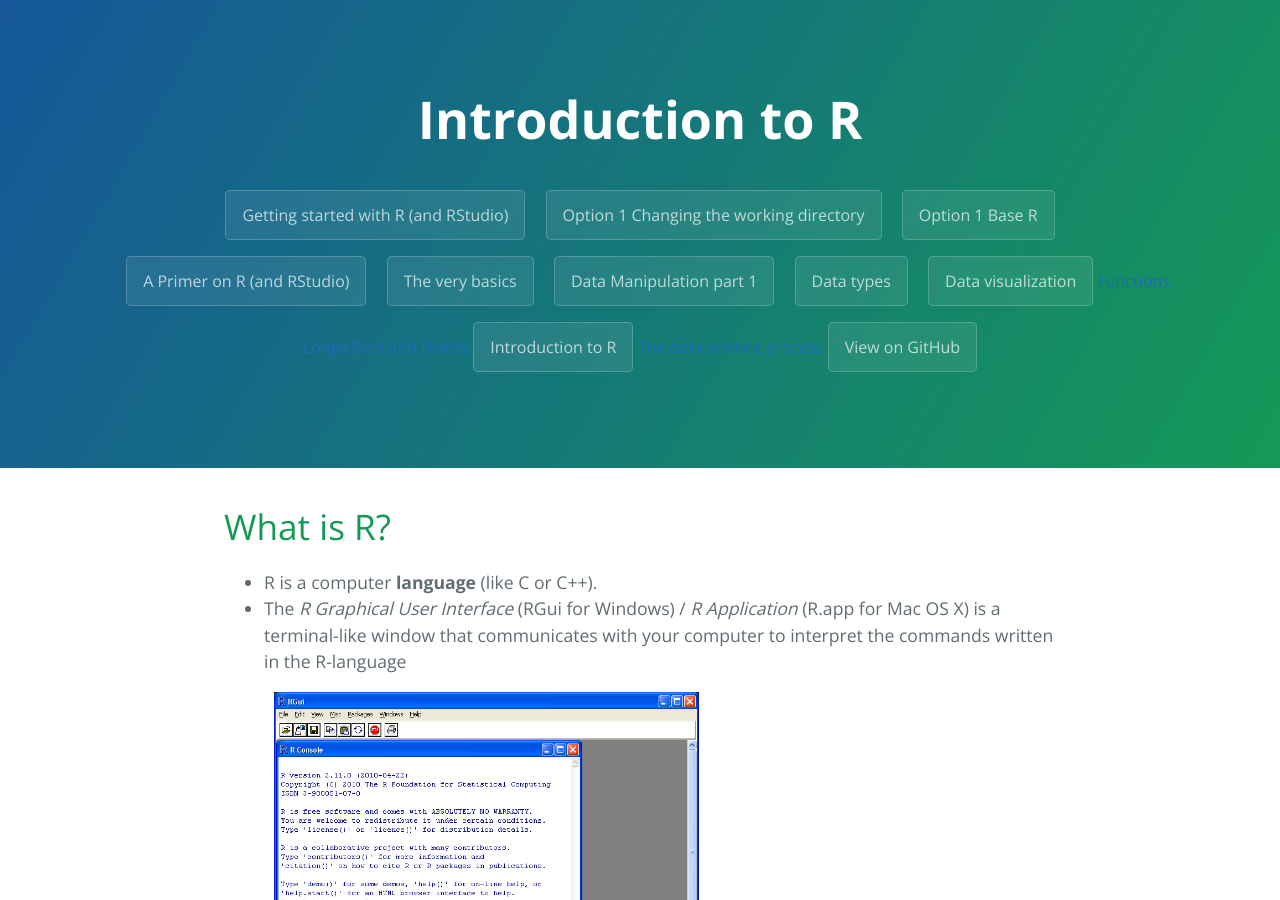
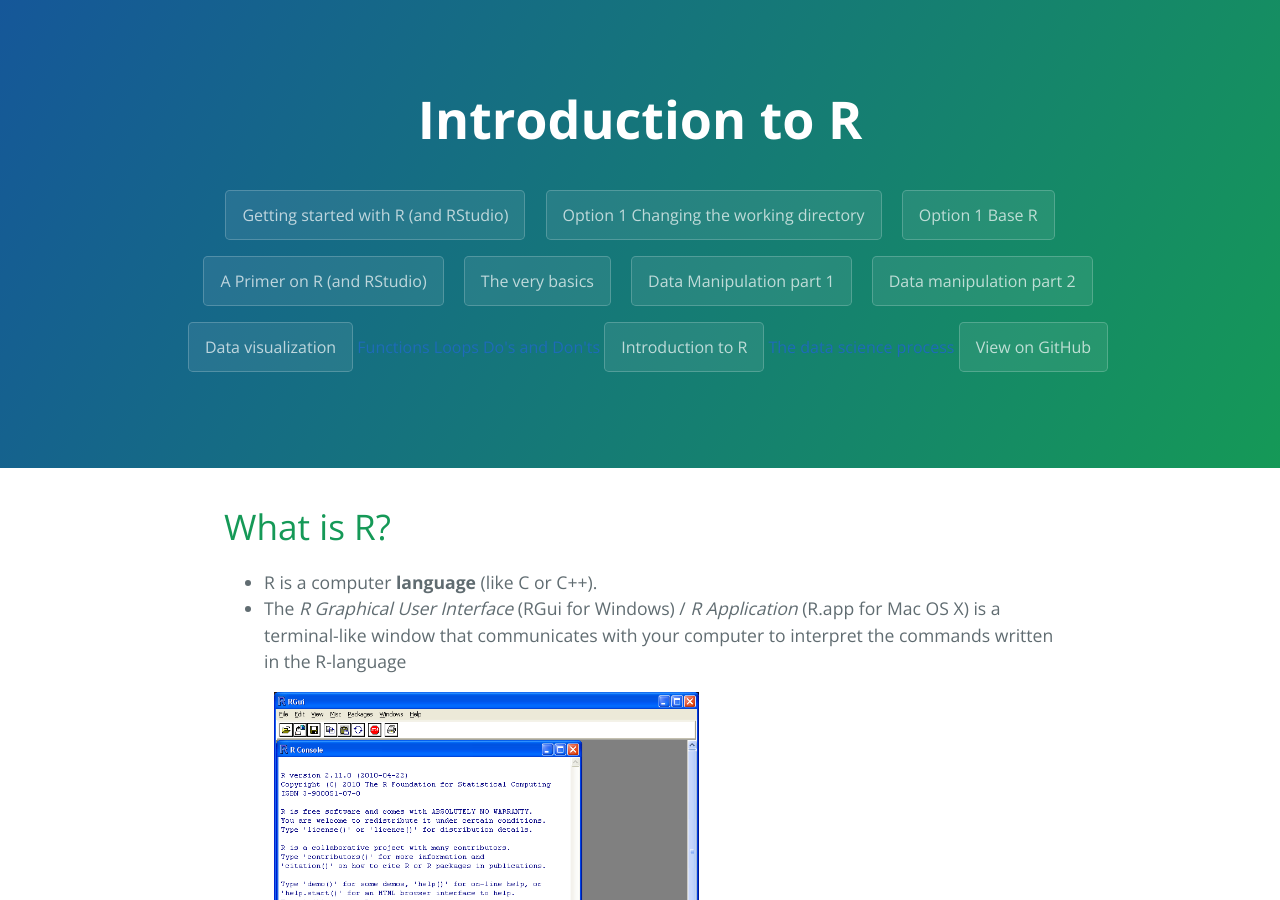
Before and after one commit to jmjvdruten/introductiontoR, a Jekyll site: the page built from index.md, in a window 1280 px wide and 900 px high. Built offline with Jekyll 4.4.1, drawn with Linux system fonts in a browser that asks for light colours.

Commit message:
Update L4_Data_Manipulation_Part_2.md

```diff
--- a/L4_Data_Manipulation_Part_2.md
+++ b/L4_Data_Manipulation_Part_2.md
@@ -1,5 +1,5 @@
 ---
-title: Data types
+title: Data manipulation part 2
 layout: template
 filename: L4_Data_Manipulation_Part_2
 ---
```
